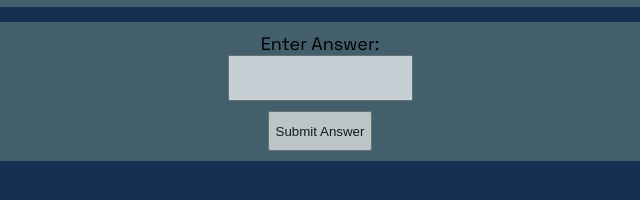
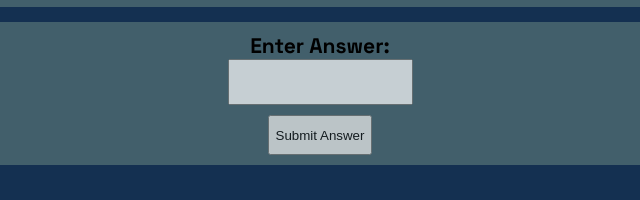
Before and after one commit to Stojj2/Portfolio-Project-2, a plain HTML site: page index.html in a window 1280 px wide. Shown: the part 467-667 px from the top of the page, 320-960 px from the left. Drawn offline with Linux system fonts and the light colour scheme.

Commit message:
Add h3 header to input label in index.html file

```diff
--- a/index.html
+++ b/index.html
@@ -45,7 +45,7 @@
             </div>
 
             <div class="submit">
-                <label for="answer-box">Enter Answer:</label>
+                <label for="answer-box"><h3>Enter Answer:</h3></label>
                 <input id="answer-box" type="text">
                 <button data-type="submit" id="button-submit">Submit Answer</button>
             </div>
```
